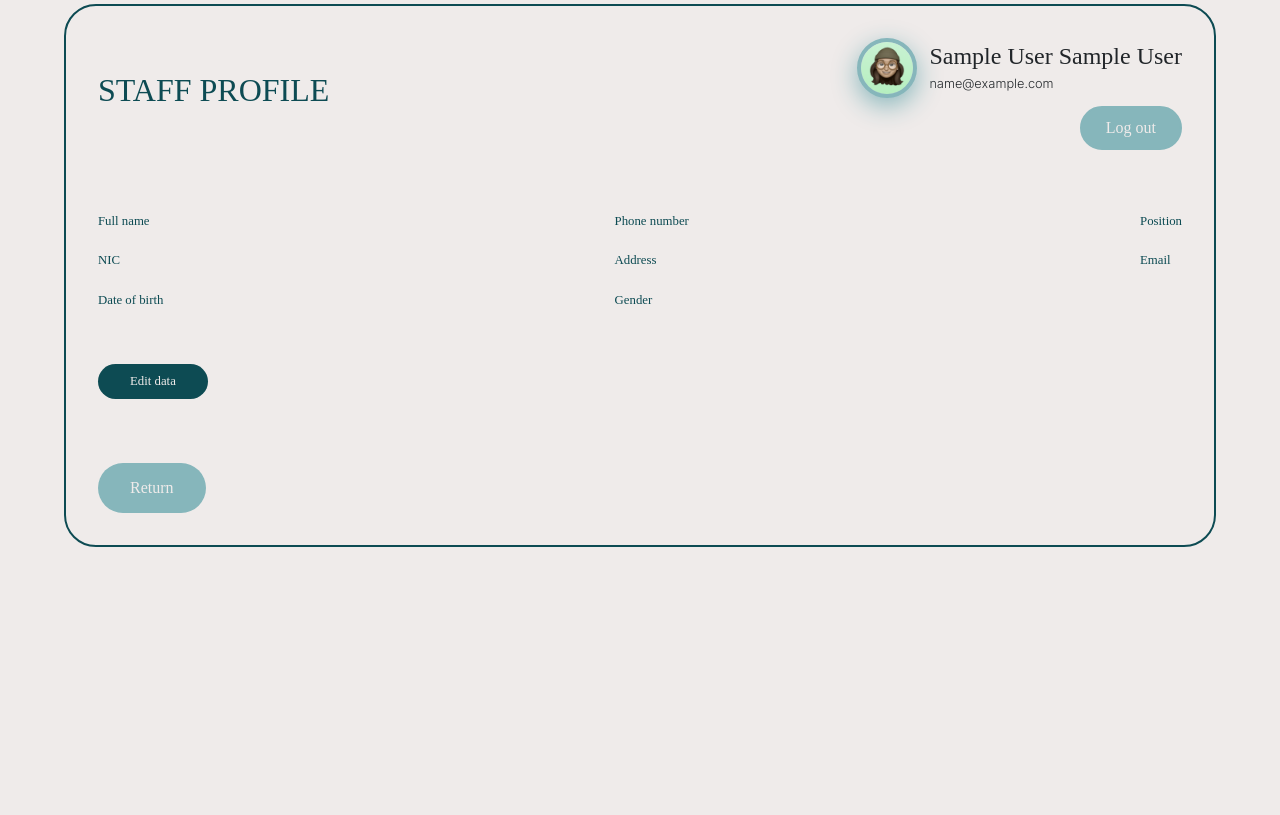
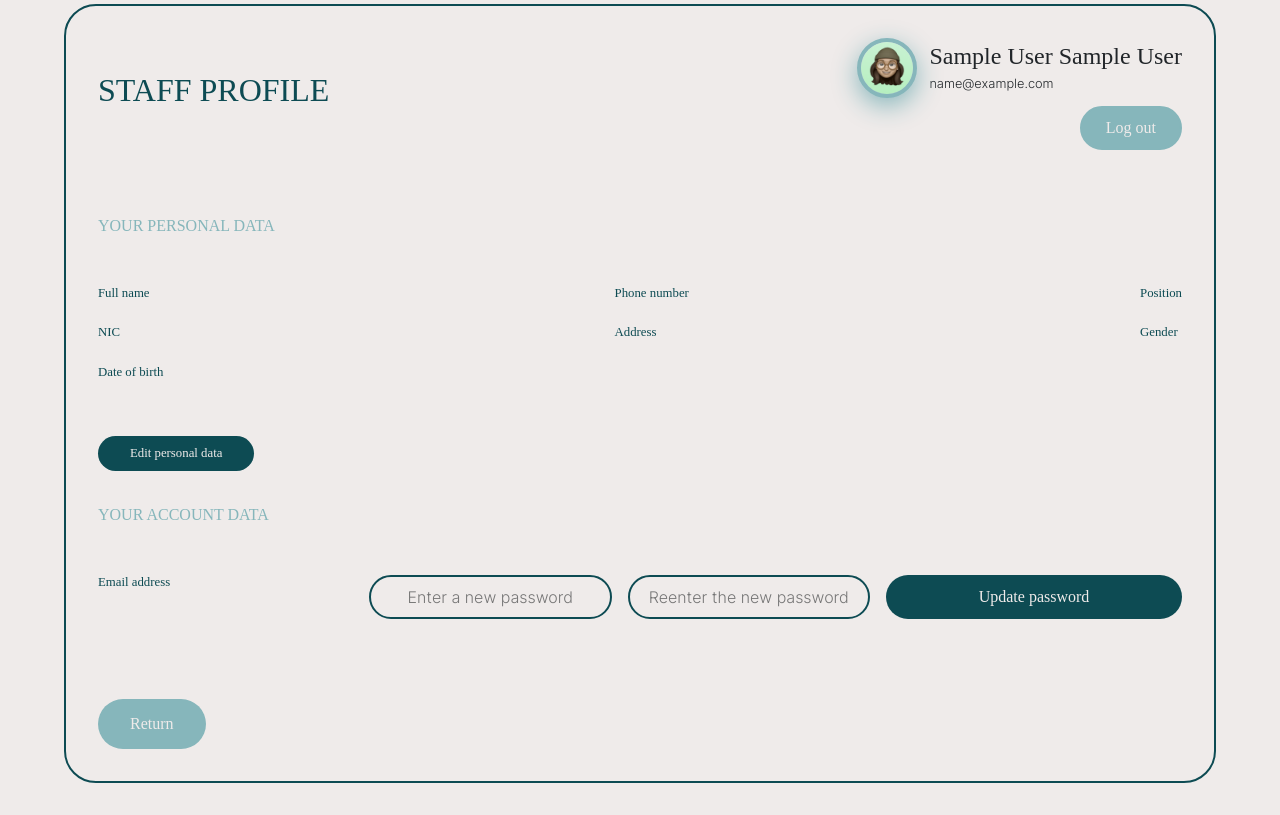
Before and after one commit to MalithGihan/Baby-Bloom-Maternity-Clinic-System, a PHP site: page /assets/pages/staff-profile.php in a window 1280 px wide. Shown: the part 180-995 px from the top of the page. Before the commit the page ends 727 px from the top, so only its background shows below. Run offline with PHP 8.4, Linux system fonts and the light colour scheme; the visitor is signed in with stand-in values (Sample User, id 1); tables that the repository leaves empty or names only in its code hold one stand-in row (values such as "Sample post"); data that the repository does not hold is empty; some web fonts are replaced.

Commit message:
Added password reset form and other fields

```diff
--- a/assets/pages/staff-profile.php
+++ b/assets/pages/staff-profile.php
@@ -41,11 +41,10 @@ if($_SERVER["REQUEST_METHOD"] == "POST"){
     $sGender = $_POST["staff-gender"];
     $sPhone = $_POST["staff-phone"];
     $sPosition = $_POST["staff-position"];
-    $sEmail = $_POST["staff-email"];
 
-    $stUsql = "UPDATE staff SET firstName = ?, middleName = ?, surname = ?, address = ?, dob = ?, NIC = ?, gender = ?, phone = ?, position = ?, email = ? WHERE staffID = ?";
+    $stUsql = "UPDATE staff SET firstName = ?, middleName = ?, surname = ?, address = ?, dob = ?, NIC = ?, gender = ?, phone = ?, position = ? WHERE staffID = ?";
     $stUstmt = $con->prepare($stUsql);
-    $stUstmt->bind_param("sssssssdssd",$sFname,$sMname,$sLname,$sAdd,$sDOB,$sNIC,$sGender,$sPhone,$sPosition,$sEmail,$staffID);
+    $stUstmt->bind_param("sssssssdsd",$sFname,$sMname,$sLname,$sAdd,$sDOB,$sNIC,$sGender,$sPhone,$sPosition,$staffID);
     $stUstmt->execute();
 
     echo '<script>';
@@ -199,8 +198,8 @@ if($_SERVER["REQUEST_METHOD"] == "POST"){
                 color:var(--bg) !important;
                 border:0px !important;
                 border-radius:10rem !important;
-                padding:0.5rem 0rem !important;
-                width:20% !important;
+                padding:0.5rem 0.8rem !important;
+                width:40% !important;
                 transition:0.6s !important;
             }
             .add-health-record-btn:hover{
@@ -273,11 +272,28 @@ if($_SERVER["REQUEST_METHOD"] == "POST"){
                 font-size:0.8rem;
                 color:var(--light-txt);
             }
+            .staff-account-container{
+                flex-direction:column;
+            }
 
             @media only screen and (min-width:768px){
                 .report-row{
                     flex-direction: row;
                 }
+                .staff-account-container{
+                    flex-direction:row;
+                    justify-content: space-between;
+                }
+                .staff-acc-mail{
+                    flex:25%;
+                }
+                .staff-repass{
+                    flex:75%;
+                    flex-direction: row;
+                    justify-content: space-between;
+                    gap:1rem;
+                }
+
             }
 
             @media only screen and (min-width:1280px){
@@ -317,6 +333,9 @@ if($_SERVER["REQUEST_METHOD"] == "POST"){
                 </div>
             </div>
             <div class="main-content d-flex flex-column">
+                <div class="report-row d-flex">
+                    <p class="row-title">YOUR PERSONAL DATA</p>
+                </div>
                 <div class="report-row" id="staff-detail-container">
                     <div class="d-flex flex-column" style="width:100%;">
                         <div class="d-flex report-row-sub">
@@ -344,10 +363,6 @@ if($_SERVER["REQUEST_METHOD"] == "POST"){
                                     <h3 class="data-title">Address</h3>
                                     <p class="data-value"><?php echo $stAdd; ?></p>
                                 </div>
-                                <div class="data-row d-flex flex-column">
-                                    <h3 class="data-title">Gender</h3>
-                                    <p class="data-value"><?php echo $stGender; ?></p>
-                                </div>
                             </div>
 
                             <div class="row-col d-flex flex-column">
@@ -356,15 +371,15 @@ if($_SERVER["REQUEST_METHOD"] == "POST"){
                                     <p class="data-value"><?php echo $stPosition; ?></p>
                                 </div>
                                 <div class="data-row d-flex flex-column">
-                                    <h3 class="data-title">Email</h3>
-                                    <p class="data-value"><?php echo $stEmail; ?></p>
+                                    <h3 class="data-title">Gender</h3>
+                                    <p class="data-value"><?php echo $stGender; ?></p>
                                 </div>
                             </div>
                         </div>
                     </div>
                 </div>
                 <div class="report-row d-flex">
-                    <button class="add-report-btn" id="add-report-btn">Edit data</button>
+                    <button class="add-report-btn" id="add-report-btn">Edit personal data</button>
                 </div>
                 <form action="" method="POST" class="report-row flex-column" id="add-report-form">
                     <div class="add-hr-form-row d-flex flex-row justify-content-between">
@@ -395,13 +410,25 @@ if($_SERVER["REQUEST_METHOD"] == "POST"){
                         <input type="tel" id="phone" name="staff-phone" pattern="[0-9]{10}" placeholder="" value="0<?php echo $stPhone; ?>" required>
                     </div>
                     <div class="add-hr-form-row d-flex flex-row">
-                        <input type="email" id="email" name="staff-email" placeholder="" value="<?php echo $stEmail; ?>" required>
-                    </div>
-                    <div class="add-hr-form-row d-flex flex-row">
                         <div class="frm-close-btn" id="frm-close-btn">Cancel</div>
                         <input type="submit" name="hr-submit" value="Save details" class="add-health-record-btn">
                     </div>
                 </form>
+
+                <div class="report-row d-flex">
+                    <p class="row-title">YOUR ACCOUNT DATA</p>
+                </div>
+                <div class="data-row d-flex staff-account-container">
+                    <div class="d-flex flex-column staff-acc-mail">
+                        <h3 class="data-title">Email address</h3>
+                        <p class="data-value"><?php echo $stEmail; ?></p>
+                    </div>
+                    <form action="staff-pass-update.php" method="POST" class="d-flex staff-repass">
+                        <input type="password" name="staff-pass" placeholder="Enter a new password" required>
+                        <input type="password" name="staff-repass" placeholder="Reenter the new password" required>
+                        <input type="submit" value="Update password" class="add-health-record-btn">
+                    </form>
+                </div>
             </div>
             <div class="main-footer d-flex flex-row justify-content-between">
                 <a href="../pages/staff-dashboard.php">
```
